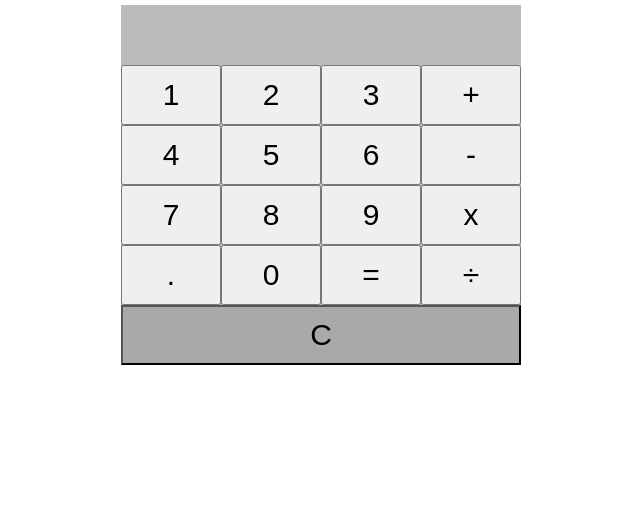
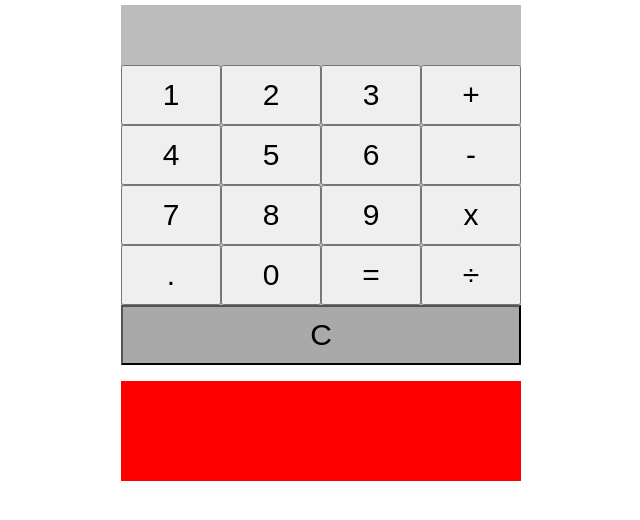
Before and after one commit to Klimchuk-prog/Calculator, a React (Create React App) app: page / in a window 1280 px wide. Shown: the top 520 px of the page, without its empty margins (319-959 px from the left). Built offline with nearby package versions, Linux system fonts and the light colour scheme.

Commit message:
Add component HistorySpace and state history

```diff
--- a/src/App.css
+++ b/src/App.css
@@ -29,3 +29,8 @@ button {
   background-color: #A9A9A9;
   width: 100%;
 }
+.history {
+  width:100%;
+  height: 100px;
+  background-color: red;
+}
--- a/src/App.js
+++ b/src/App.js
@@ -2,14 +2,16 @@ import React, { Component } from 'react';
 import './App.css';
 import ResultComponent from './components/ResultComponent';
 import KeyPadComponent from "./components/KeyPadComponent";
+import HistorySpace from "./components/HistorySpace";
 
 class App extends Component {
     constructor(){
         super();
 
         this.state = {
-            result: ""
-        }
+            result: "" ,
+            history: ""
+        };
     }
 
     onClick = button => {
@@ -33,8 +35,9 @@ class App extends Component {
       try {
           this.setState({
               // eslint-disable-next-line
-              result: (eval(this.state.result) || "" ) + ""
-          })
+              result: (eval(this.state.result) || "" ) + "" ,
+            //   history: this.state.history.push(this.state.result)
+                     })
       } catch (e) {
           this.setState({
               result: "error"
@@ -56,6 +59,7 @@ class App extends Component {
                 <div className="calculator-body">
                     <ResultComponent result={this.state.result}/>
                     <KeyPadComponent onClick={this.onClick}/>
+                    <HistorySpace history={this.state.history}/>
                 </div>
             </div>
         );
--- /dev/null
+++ b/src/components/HistorySpace.js
@@ -0,0 +1,29 @@
+// import React from 'react';
+
+// function HistorySpace (props){
+//   const {history} = this.props;
+//   return (
+//     <div className="history">
+//         <p>{history}</p>
+//     </div>
+// )
+// }
+
+
+import React, {Component} from 'react';
+
+class HistorySpace extends Component {
+
+    render() {
+        let {history} = this.props;
+        return (
+            <div className="history">
+                <p>{history}</p>
+            </div>
+    )
+        ;
+    }
+}
+
+
+export default HistorySpace;
```
